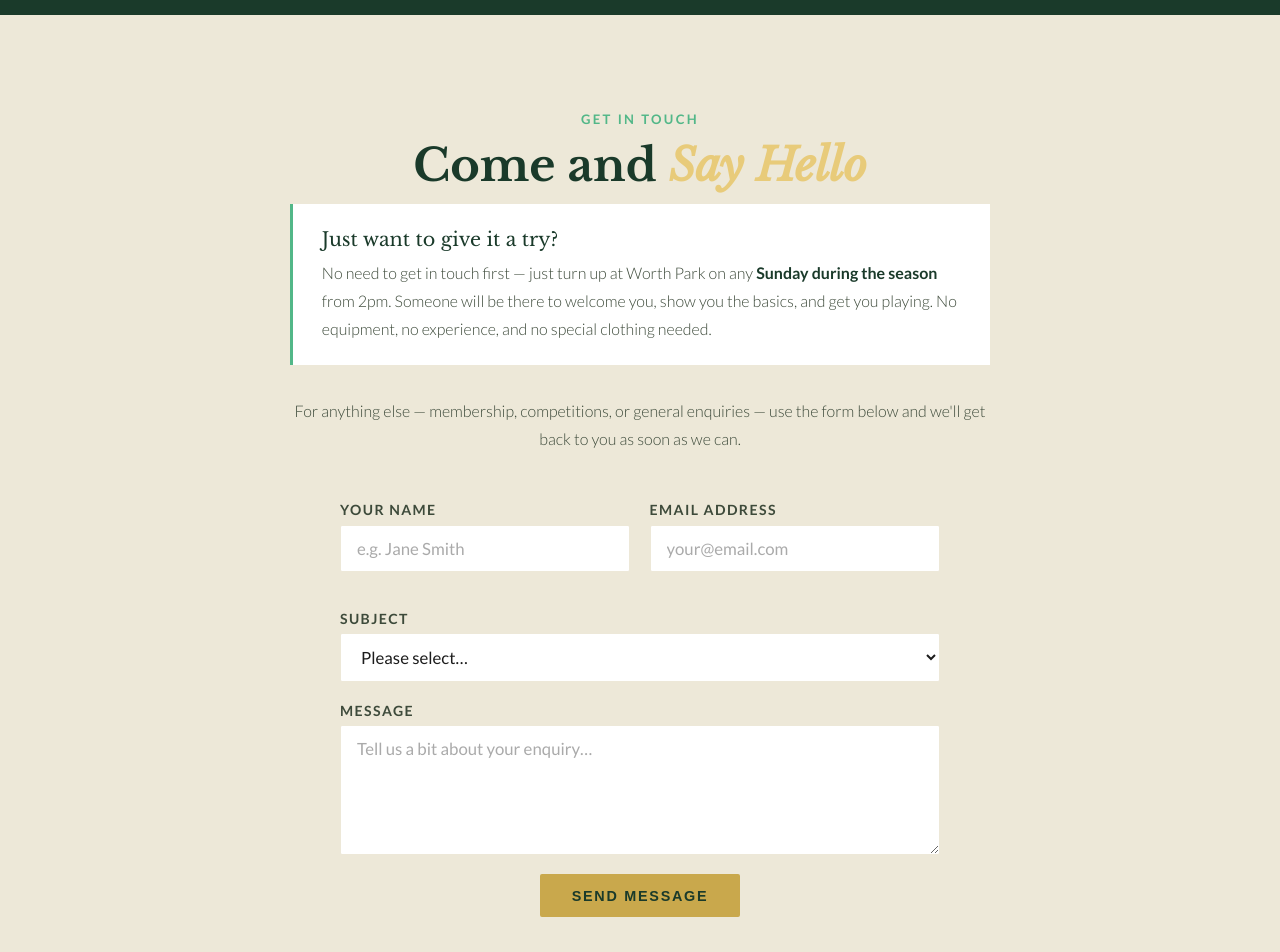
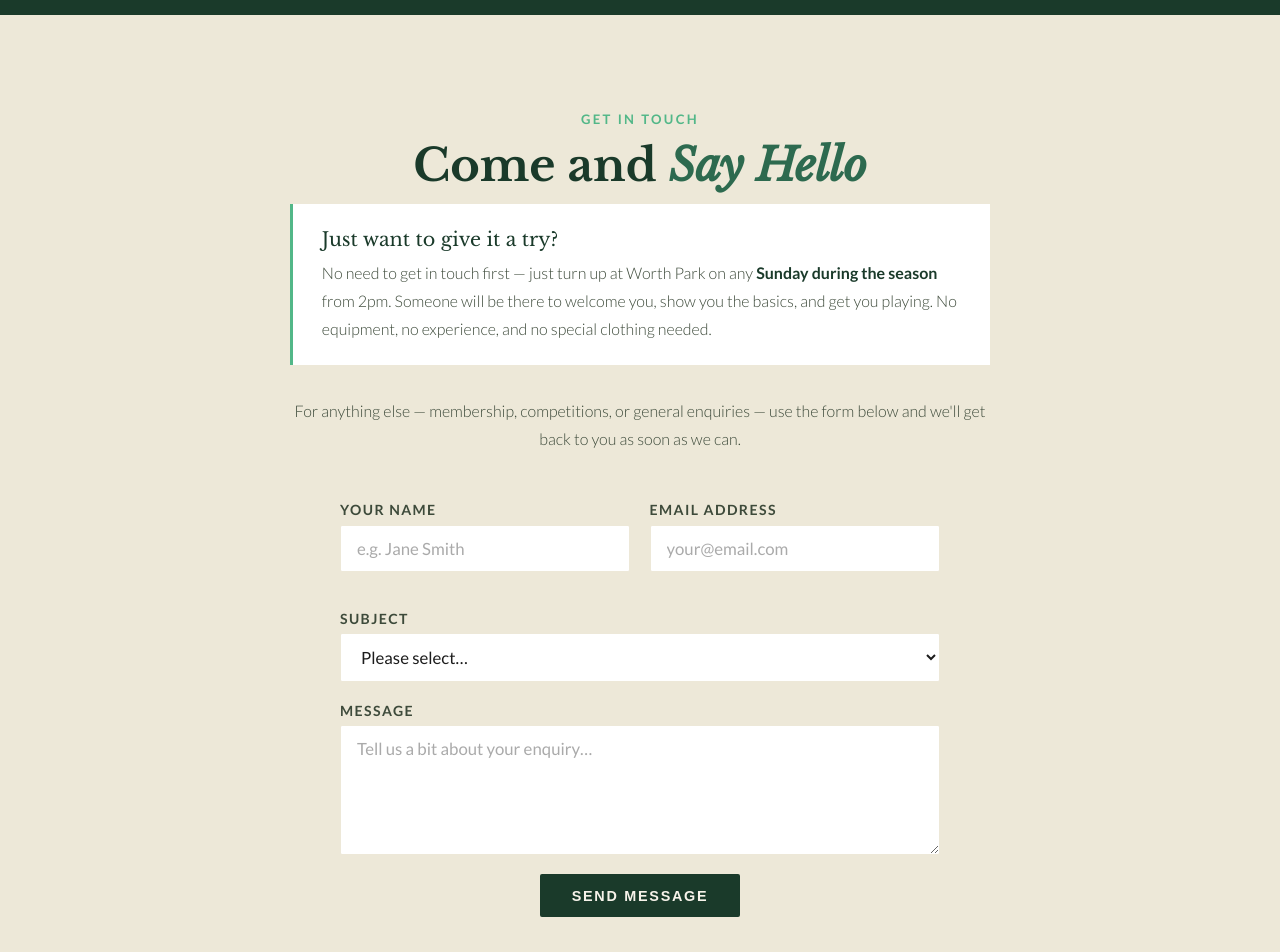
Before and after one commit to magrizauk/crawleycroquetclub.org.uk, a plain HTML site: page index.html in a window 1280 px wide. Shown: the part 6280-7232 px from the top of the page. Drawn offline with nearby package versions, Linux system fonts and the light colour scheme; no server answers.

Commit message:
Add files via upload

```diff
--- a/index.html
+++ b/index.html
@@ -385,6 +385,8 @@
     .form-group select option { background: var(--white); color: var(--text-dark); }
     .form-group textarea { resize: vertical; min-height: 130px; }
     .form-submit { text-align: center; margin-top: 0.5rem; }
+    .form-submit .btn-primary { background: var(--green-deep); color: var(--cream); }
+    .form-submit .btn-primary:hover { background: var(--green-mid); }
     .form-feedback {
       display: none; margin-top: 1.5rem; padding: 1rem 1.5rem;
       border-radius: 2px; font-size: 0.9rem; text-align: center;
@@ -1080,7 +1082,7 @@
 <section id="contact-form">
   <div style="text-align:center">
     <div class="section-label">Get In Touch</div>
-    <h2 class="section-title reveal">Come and <em style="color:var(--gold-light)">Say Hello</em></h2>
+    <h2 class="section-title reveal">Come and <em>Say Hello</em></h2>
   </div>
   <div class="contact-form-wrap reveal" style="max-width:700px;margin:0 auto 3rem;">
     <div style="background:var(--white);border-left:3px solid var(--green-light);padding:1.4rem 1.8rem;margin-bottom:2rem;">
```
